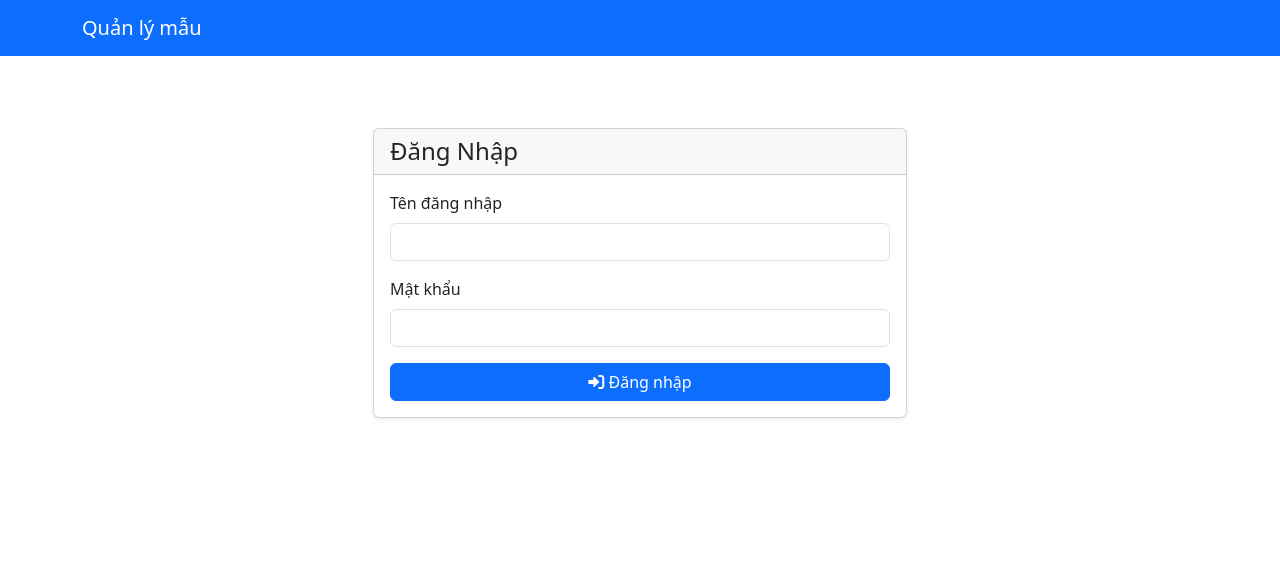
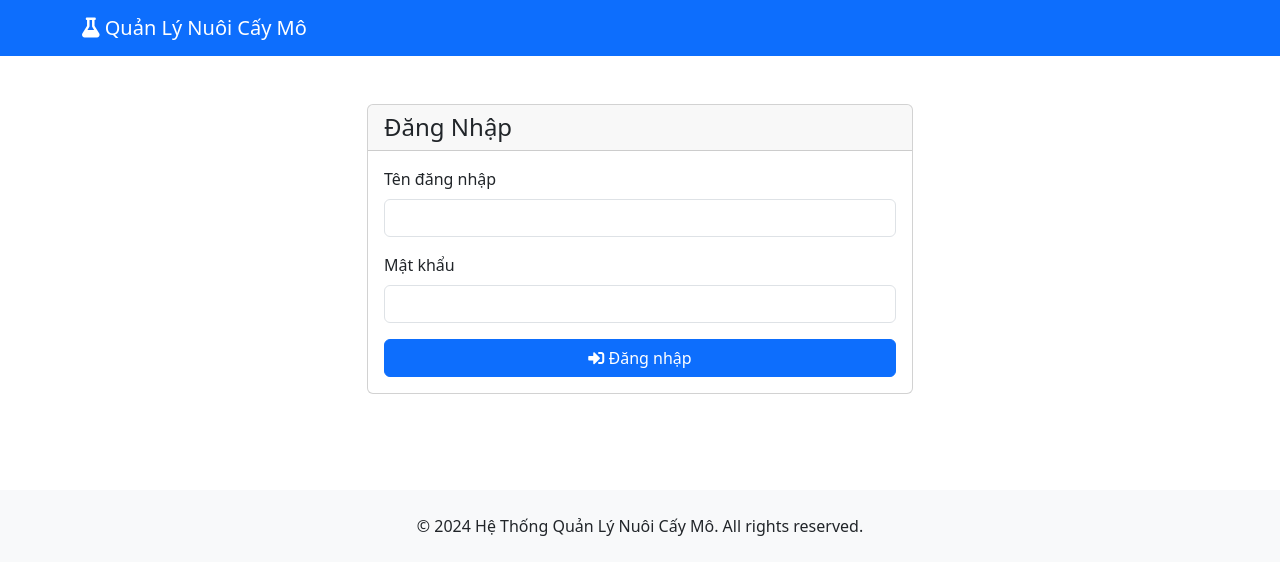
Before and after one commit to minhanh3110-svg/xuanhuong, a Flask app: page /login in a window 1280 px wide. Shown: the top 575 px of the page. Run offline with Flask 3, Linux system fonts and the light colour scheme.

Commit message:
Update base.html

```diff
--- a/templates/base.html
+++ b/templates/base.html
@@ -1,56 +1,95 @@
 <!DOCTYPE html>
-<html lang="vi" data-theme="{{ theme }}">
+<html lang="vi">
 <head>
     <meta charset="UTF-8">
     <meta name="viewport" content="width=device-width, initial-scale=1.0">
-    <title>{% block title %}Quản lý mẫu{% endblock %}</title>
-    <link href="https://cdn.jsdelivr.net/npm/bootstrap@5.3.0/dist/css/bootstrap.min.css" rel="stylesheet">
-    <link href="https://cdnjs.cloudflare.com/ajax/libs/font-awesome/6.0.0/css/all.min.css" rel="stylesheet">
-    <link href="{{ url_for('static', filename='css/style.css') }}" rel="stylesheet">
-    {% block extra_css %}{% endblock %}
+    <title>Hệ Thống Quản Lý Nuôi Cấy Mô</title>
+
+    <!-- Bootstrap CSS -->
+    <link href="https://cdn.jsdelivr.net/npm/bootstrap@5.3.2/dist/css/bootstrap.min.css" rel="stylesheet">
+    <!-- Font Awesome -->
+    <link rel="stylesheet" href="https://cdnjs.cloudflare.com/ajax/libs/font-awesome/5.15.4/css/all.min.css">
+
+    <style>
+        .navbar-badge {
+            position: absolute;
+            top: 0;
+            right: 0;
+            padding: 0.25rem 0.5rem;
+            font-size: 0.75rem;
+            border-radius: 50%;
+            transform: translate(50%, -50%);
+        }
+        .notification-icon {
+            position: relative;
+            display: inline-block;
+        }
+    </style>
 </head>
 <body>
+    <!-- Navigation -->
     <nav class="navbar navbar-expand-lg navbar-dark bg-primary">
         <div class="container">
-            <a class="navbar-brand" href="{{ url_for('index') }}">Quản lý mẫu</a>
+            <a class="navbar-brand" href="{{ url_for('index') }}">
+                <i class="fas fa-flask"></i> Quản Lý Nuôi Cấy Mô
+            </a>
             <button class="navbar-toggler" type="button" data-bs-toggle="collapse" data-bs-target="#navbarNav">
                 <span class="navbar-toggler-icon"></span>
             </button>
+
             <div class="collapse navbar-collapse" id="navbarNav">
                 {% if current_user.is_authenticated %}
                 <ul class="navbar-nav me-auto">
                     <li class="nav-item">
-                        <a class="nav-link" href="{{ url_for('index') }}">Trang chủ</a>
+                        <a class="nav-link" href="{{ url_for('index') }}">
+                            <i class="fas fa-home"></i> Trang Chủ
+                        </a>
                     </li>
                     <li class="nav-item">
-                        <a class="nav-link" href="{{ url_for('phong_moi_truong') }}">Phòng môi trường</a>
+                        <a class="nav-link" href="{{ url_for('them_mau_moi') }}">
+                            <i class="fas fa-plus"></i> Thêm Mẫu
+                        </a>
                     </li>
-                    <li class="nav-item dropdown">
-                        <a class="nav-link dropdown-toggle" href="#" role="button" data-bs-toggle="dropdown">
-                            Báo cáo
+                    <li class="nav-item">
+                        <a class="nav-link" href="{{ url_for('phong_moi_truong') }}">
+                            <i class="fas fa-thermometer-half"></i> Phòng Môi Trường
                         </a>
-                        <ul class="dropdown-menu">
-                            <li><a class="dropdown-item" href="{{ url_for('xuat_excel') }}">Xuất Excel</a></li>
-                            <li><a class="dropdown-item" href="{{ url_for('xuat_pdf') }}">Xuất PDF</a></li>
-                        </ul>
                     </li>
                 </ul>
+
                 <ul class="navbar-nav">
                     <li class="nav-item">
-                        <a class="nav-link" href="{{ url_for('toggle_theme') }}">
-                            {% if theme == 'light' %}
-                            <i class="fas fa-moon"></i>
-                            {% else %}
-                            <i class="fas fa-sun"></i>
+                        <a class="nav-link notification-icon" href="{{ url_for('notifications') }}">
+                            <i class="fas fa-bell"></i>
+                            {% if unread_notifications > 0 %}
+                                <span class="badge bg-danger navbar-badge">{{ unread_notifications }}</span>
                             {% endif %}
                         </a>
                     </li>
+                    <li class="nav-item">
+                        <a class="nav-link" href="{{ url_for('setup_2fa') }}">
+                            <i class="fas fa-shield-alt"></i> 2FA
+                        </a>
+                    </li>
                     <li class="nav-item dropdown">
-                        <a class="nav-link dropdown-toggle" href="#" role="button" data-bs-toggle="dropdown">
-                            {{ current_user.name }}
+                        <a class="nav-link dropdown-toggle" href="#" id="userDropdown" role="button"
+                           data-bs-toggle="dropdown">
+                            <i class="fas fa-user"></i> {{ current_user.username }}
                         </a>
-                        <ul class="dropdown-menu">
-                            <li><a class="dropdown-item" href="{{ url_for('logout') }}">Đăng xuất</a></li>
+                        <ul class="dropdown-menu dropdown-menu-end">
+                            {% if current_user.role == 'admin' %}
+                            <li>
+                                <a class="dropdown-item" href="{{ url_for('create_admin') }}">
+                                    <i class="fas fa-user-shield"></i> Tạo Admin
+                                </a>
+                            </li>
+                            <li><hr class="dropdown-divider"></li>
+                            {% endif %}
+                            <li>
+                                <a class="dropdown-item" href="{{ url_for('logout') }}">
+                                    <i class="fas fa-sign-out-alt"></i> Đăng Xuất
+                                </a>
+                            </li>
                         </ul>
                     </li>
                 </ul>
@@ -59,20 +98,31 @@
         </div>
     </nav>
 
-    <div class="container mt-4">
+    <!-- Flash Messages -->
     {% with messages = get_flashed_messages(with_categories=true) %}
         {% if messages %}
+            <div class="container mt-3">
                 {% for category, message in messages %}
-                    <div class="alert alert-{{ category }}">{{ message }}</div>
+                    <div class="alert alert-{{ category if category != 'error' else 'danger' }} alert-dismissible fade show">
+                        {{ message }}
+                        <button type="button" class="btn-close" data-bs-dismiss="alert"></button>
+                    </div>
                 {% endfor %}
+            </div>
         {% endif %}
     {% endwith %}
 
+    <!-- Main Content -->
     {% block content %}{% endblock %}
+
+    <!-- Footer -->
+    <footer class="bg-light py-4 mt-5">
+        <div class="container text-center">
+            <p class="mb-0">&copy; 2024 Hệ Thống Quản Lý Nuôi Cấy Mô. All rights reserved.</p>
         </div>
+    </footer>
 
-    <script src="https://cdn.jsdelivr.net/npm/bootstrap@5.3.0/dist/js/bootstrap.bundle.min.js"></script>
-    <script src="https://cdn.jsdelivr.net/npm/chart.js"></script>
-    {% block extra_js %}{% endblock %}
+    <!-- Bootstrap Bundle with Popper -->
+    <script src="https://cdn.jsdelivr.net/npm/bootstrap@5.3.2/dist/js/bootstrap.bundle.min.js"></script>
 </body>
 </html>
```
Lines whose indentation alone changed are shown as unchanged.
